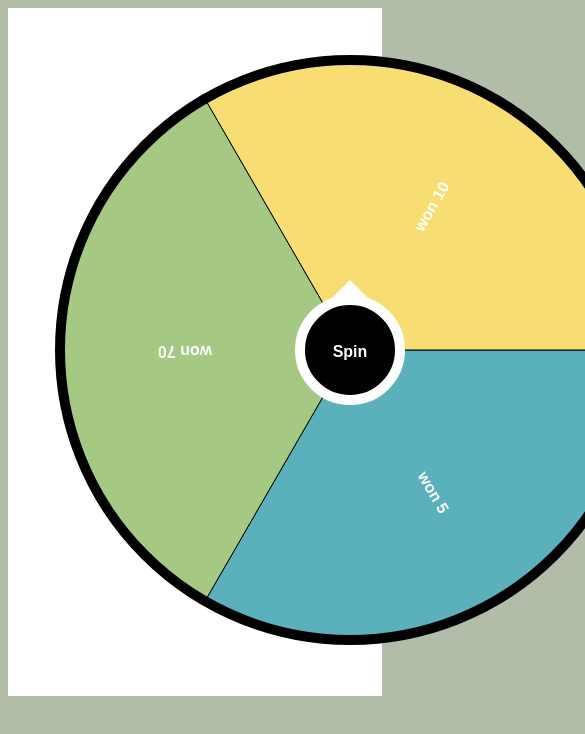
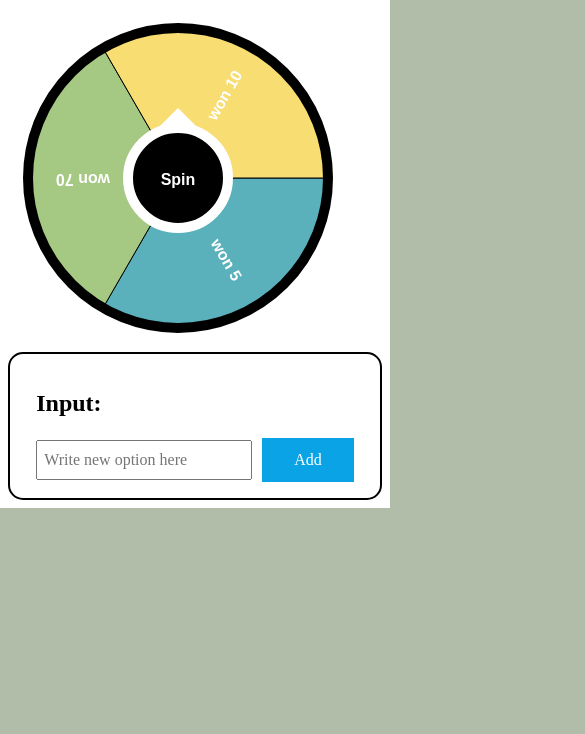
Before and after one commit to ivandez/Picker-Wheel, a React (Vite) app: page / in a window 390 px wide. Shown: the top 734 px of the page, 585 px wide, since content can reach past the window. Built offline with nearby package versions, Linux system fonts and the light colour scheme.

Commit message:
responsive wheel

```diff
--- a/src/App.css
+++ b/src/App.css
@@ -2,10 +2,9 @@
   margin: 0 auto;
   background-color: #ffffff;
   max-width: 1500px;
-
   display: grid;
-  grid-template-columns: repeat(2, 1fr);
-  padding: 2rem;
+  grid-template-columns: repeat(1, 1fr);
+  padding: 0.5rem;
 }
 
 .home-form {
@@ -14,11 +13,11 @@
   align-items: center;
   border: 2px solid #000000;
   border-radius: 15px;
+  padding: 1rem;
 }
 
 .form-input {
   height: 24px;
-  width: 358px;
   padding: 6px;
 }
 
@@ -31,3 +30,15 @@
   cursor: pointer;
   margin-left: 10px;
 }
+
+@media (width >= 992px) {
+  .container {
+    display: grid;
+    grid-template-columns: repeat(2, 1fr);
+    padding: 2rem;
+    margin-top: 2rem;
+  }
+  .form-input {
+    width: 358px;
+  }
+}
--- a/src/App.jsx
+++ b/src/App.jsx
@@ -18,6 +18,14 @@
 
   const [segments, setSegments] = useState(["won 5", "won 70", "won 10"]);
 
+  let wheelSize = 0;
+
+  if (window.innerWidth <= 992) {
+    wheelSize = 150;
+  } else {
+    wheelSize = 290;
+  }
+
   return (
     <div className="container">
       <FortuneWheel
@@ -28,7 +36,7 @@
         contrastColor="white"
         buttonText="Spin"
         isOnlyOnce={false}
-        size={290}
+        size={wheelSize}
         upDuration={250}
         downDuration={600}
         fontFamily="Arial"
--- a/src/components/FortuneWheel.jsx
+++ b/src/components/FortuneWheel.jsx
@@ -67,10 +67,6 @@
     let canvas = document.getElementById(canvasId.current);
     if (navigator.userAgent.indexOf("MSIE") !== -1) {
       canvas = document.createElement("canvas");
-      canvas.setAttribute("width", 500);
-      canvas.setAttribute("height", 500);
-      // canvas.setAttribute("width", `${dimension}`);
-      // canvas.setAttribute("height", `${dimension}`);
       canvas.setAttribute("id", canvasId.current);
       document.getElementById(wheelId.current)?.appendChild(canvas);
     }
--- a/src/index.css
+++ b/src/index.css
@@ -1,3 +1,355 @@
 body {
   background-color: rgb(177, 189, 168);
 }
+
+/*! normalize.css v8.0.1 | MIT License | github.com/necolas/normalize.css */
+
+/* Document
+   ========================================================================== */
+
+/**
+ * 1. Correct the line height in all browsers.
+ * 2. Prevent adjustments of font size after orientation changes in iOS.
+ */
+
+html {
+  line-height: 1.15; /* 1 */
+  -webkit-text-size-adjust: 100%; /* 2 */
+}
+
+/* Sections
+   ========================================================================== */
+
+/**
+ * Remove the margin in all browsers.
+ */
+
+body {
+  margin: 0;
+}
+
+/**
+ * Render the `main` element consistently in IE.
+ */
+
+main {
+  display: block;
+}
+
+/**
+ * Correct the font size and margin on `h1` elements within `section` and
+ * `article` contexts in Chrome, Firefox, and Safari.
+ */
+
+h1 {
+  font-size: 2em;
+  margin: 0.67em 0;
+}
+
+/* Grouping content
+   ========================================================================== */
+
+/**
+ * 1. Add the correct box sizing in Firefox.
+ * 2. Show the overflow in Edge and IE.
+ */
+
+hr {
+  box-sizing: content-box; /* 1 */
+  height: 0; /* 1 */
+  overflow: visible; /* 2 */
+}
+
+/**
+ * 1. Correct the inheritance and scaling of font size in all browsers.
+ * 2. Correct the odd `em` font sizing in all browsers.
+ */
+
+pre {
+  font-family: monospace, monospace; /* 1 */
+  font-size: 1em; /* 2 */
+}
+
+/* Text-level semantics
+   ========================================================================== */
+
+/**
+ * Remove the gray background on active links in IE 10.
+ */
+
+a {
+  background-color: transparent;
+}
+
+/**
+ * 1. Remove the bottom border in Chrome 57-
+ * 2. Add the correct text decoration in Chrome, Edge, IE, Opera, and Safari.
+ */
+
+abbr[title] {
+  border-bottom: none; /* 1 */
+  text-decoration: underline; /* 2 */
+  text-decoration: underline dotted; /* 2 */
+}
+
+/**
+ * Add the correct font weight in Chrome, Edge, and Safari.
+ */
+
+b,
+strong {
+  font-weight: bolder;
+}
+
+/**
+ * 1. Correct the inheritance and scaling of font size in all browsers.
+ * 2. Correct the odd `em` font sizing in all browsers.
+ */
+
+code,
+kbd,
+samp {
+  font-family: monospace, monospace; /* 1 */
+  font-size: 1em; /* 2 */
+}
+
+/**
+ * Add the correct font size in all browsers.
+ */
+
+small {
+  font-size: 80%;
+}
+
+/**
+ * Prevent `sub` and `sup` elements from affecting the line height in
+ * all browsers.
+ */
+
+sub,
+sup {
+  font-size: 75%;
+  line-height: 0;
+  position: relative;
+  vertical-align: baseline;
+}
+
+sub {
+  bottom: -0.25em;
+}
+
+sup {
+  top: -0.5em;
+}
+
+/* Embedded content
+   ========================================================================== */
+
+/**
+ * Remove the border on images inside links in IE 10.
+ */
+
+img {
+  border-style: none;
+}
+
+/* Forms
+   ========================================================================== */
+
+/**
+ * 1. Change the font styles in all browsers.
+ * 2. Remove the margin in Firefox and Safari.
+ */
+
+button,
+input,
+optgroup,
+select,
+textarea {
+  font-family: inherit; /* 1 */
+  font-size: 100%; /* 1 */
+  line-height: 1.15; /* 1 */
+  margin: 0; /* 2 */
+}
+
+/**
+ * Show the overflow in IE.
+ * 1. Show the overflow in Edge.
+ */
+
+button,
+input {
+  /* 1 */
+  overflow: visible;
+}
+
+/**
+ * Remove the inheritance of text transform in Edge, Firefox, and IE.
+ * 1. Remove the inheritance of text transform in Firefox.
+ */
+
+button,
+select {
+  /* 1 */
+  text-transform: none;
+}
+
+/**
+ * Correct the inability to style clickable types in iOS and Safari.
+ */
+
+button,
+[type="button"],
+[type="reset"],
+[type="submit"] {
+  -webkit-appearance: button;
+}
+
+/**
+ * Remove the inner border and padding in Firefox.
+ */
+
+button::-moz-focus-inner,
+[type="button"]::-moz-focus-inner,
+[type="reset"]::-moz-focus-inner,
+[type="submit"]::-moz-focus-inner {
+  border-style: none;
+  padding: 0;
+}
+
+/**
+ * Restore the focus styles unset by the previous rule.
+ */
+
+button:-moz-focusring,
+[type="button"]:-moz-focusring,
+[type="reset"]:-moz-focusring,
+[type="submit"]:-moz-focusring {
+  outline: 1px dotted ButtonText;
+}
+
+/**
+ * Correct the padding in Firefox.
+ */
+
+fieldset {
+  padding: 0.35em 0.75em 0.625em;
+}
+
+/**
+ * 1. Correct the text wrapping in Edge and IE.
+ * 2. Correct the color inheritance from `fieldset` elements in IE.
+ * 3. Remove the padding so developers are not caught out when they zero out
+ *    `fieldset` elements in all browsers.
+ */
+
+legend {
+  box-sizing: border-box; /* 1 */
+  color: inherit; /* 2 */
+  display: table; /* 1 */
+  max-width: 100%; /* 1 */
+  padding: 0; /* 3 */
+  white-space: normal; /* 1 */
+}
+
+/**
+ * Add the correct vertical alignment in Chrome, Firefox, and Opera.
+ */
+
+progress {
+  vertical-align: baseline;
+}
+
+/**
+ * Remove the default vertical scrollbar in IE 10+.
+ */
+
+textarea {
+  overflow: auto;
+}
+
+/**
+ * 1. Add the correct box sizing in IE 10.
+ * 2. Remove the padding in IE 10.
+ */
+
+[type="checkbox"],
+[type="radio"] {
+  box-sizing: border-box; /* 1 */
+  padding: 0; /* 2 */
+}
+
+/**
+ * Correct the cursor style of increment and decrement buttons in Chrome.
+ */
+
+[type="number"]::-webkit-inner-spin-button,
+[type="number"]::-webkit-outer-spin-button {
+  height: auto;
+}
+
+/**
+ * 1. Correct the odd appearance in Chrome and Safari.
+ * 2. Correct the outline style in Safari.
+ */
+
+[type="search"] {
+  -webkit-appearance: textfield; /* 1 */
+  outline-offset: -2px; /* 2 */
+}
+
+/**
+ * Remove the inner padding in Chrome and Safari on macOS.
+ */
+
+[type="search"]::-webkit-search-decoration {
+  -webkit-appearance: none;
+}
+
+/**
+ * 1. Correct the inability to style clickable types in iOS and Safari.
+ * 2. Change font properties to `inherit` in Safari.
+ */
+
+::-webkit-file-upload-button {
+  -webkit-appearance: button; /* 1 */
+  font: inherit; /* 2 */
+}
+
+/* Interactive
+   ========================================================================== */
+
+/*
+ * Add the correct display in Edge, IE 10+, and Firefox.
+ */
+
+details {
+  display: block;
+}
+
+/*
+ * Add the correct display in all browsers.
+ */
+
+summary {
+  display: list-item;
+}
+
+/* Misc
+   ========================================================================== */
+
+/**
+ * Add the correct display in IE 10+.
+ */
+
+template {
+  display: none;
+}
+
+/**
+ * Add the correct display in IE 10.
+ */
+
+[hidden] {
+  display: none;
+}
```
